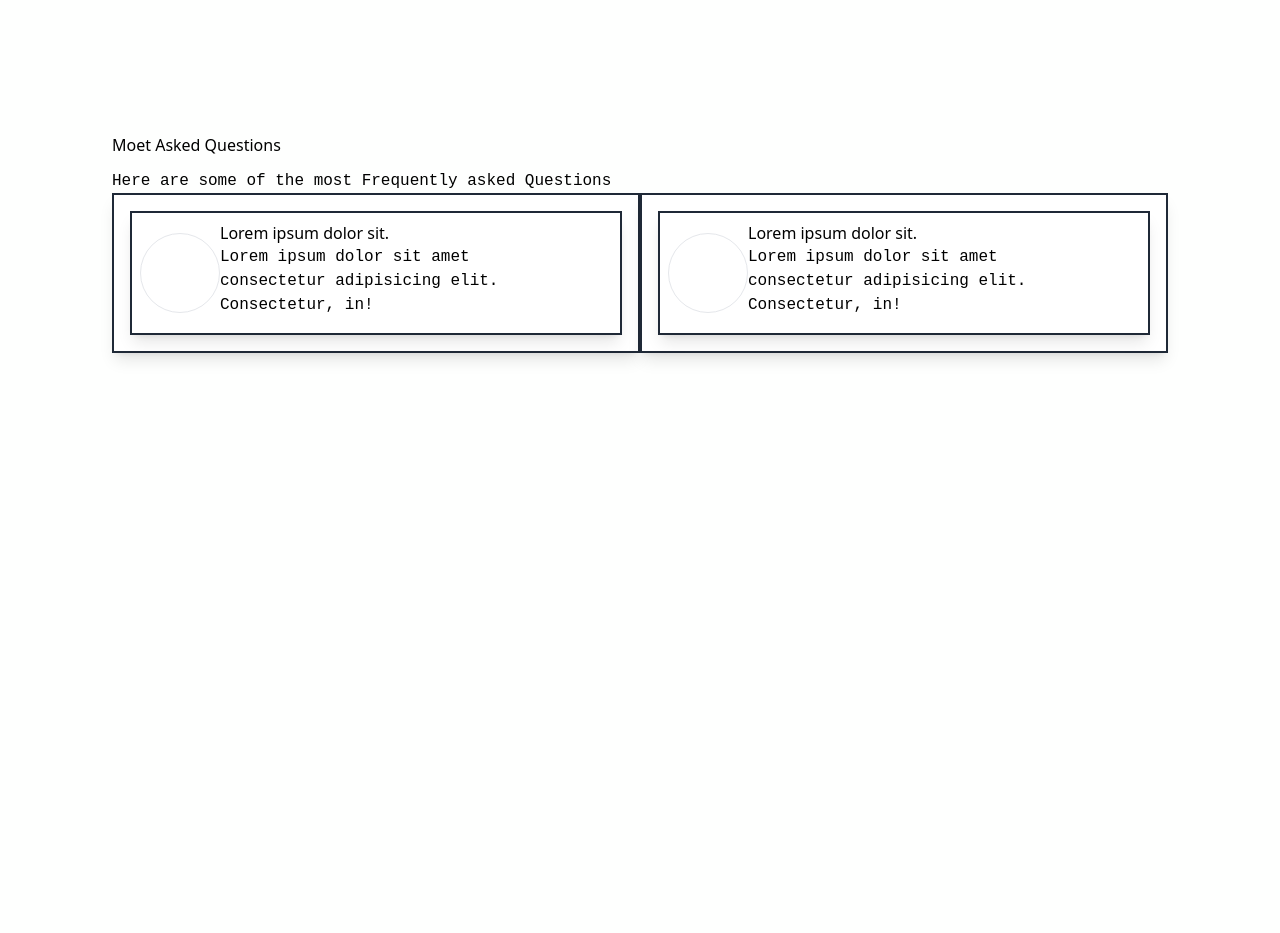
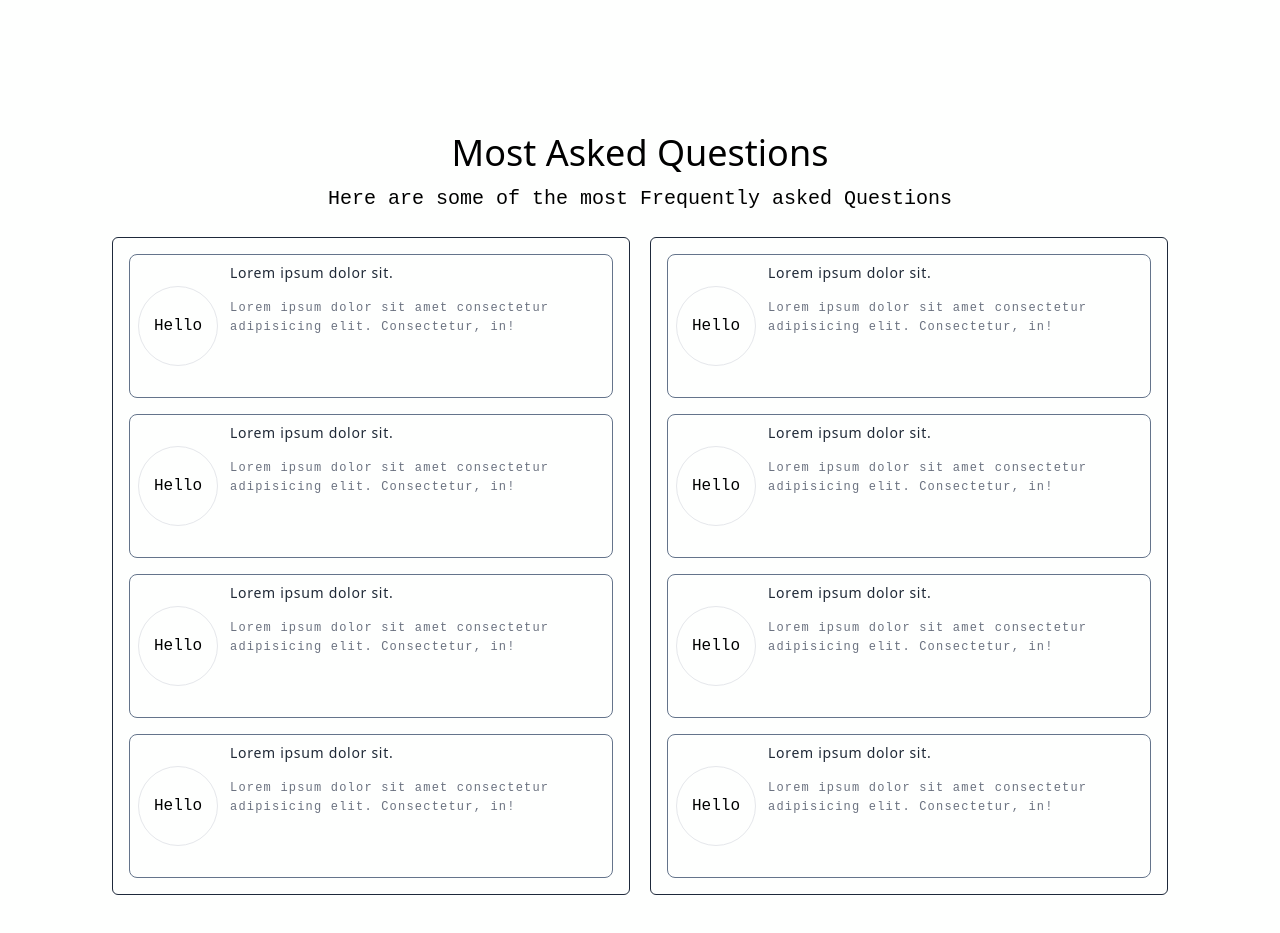
Before and after one commit to MakeMaker-Kit/MAKERMAKER, a React (Vite) app: page / in a window 1280 px wide. Shown: the part 5320-6253 px from the top of the page. Before the commit the page ends 5833 px from the top, so only its background shows below. Built offline with nearby package versions, Linux system fonts and the light colour scheme; what tailwindcss-radix would draw is missing.

Commit message:
Complete add HomeFaqs UI

```diff
--- a/src/components/home/homecontents/homeFaqs/HomeFaqs.tsx
+++ b/src/components/home/homecontents/homeFaqs/HomeFaqs.tsx
@@ -10,31 +10,52 @@ const HomeFaqs = () => {
   const { themeWrapper, XFull, boxFull, containerWrapper } = themes;
   const { largeMarX, marX, padY } = themeWrapper;
   const { flexCol, flexStart, flexRow, flexCenter } = flexLayout;
-  const {} = textStyles;
+  const { textCustom, mainLayout, mainText } = textStyles;
   return (
     <>
       <div className={cx(`${marX} ${padY}  `)}>
-        <div className={cx(`${XFull} ${flexCol}`)}>
+        <div className={cx(`${XFull} ${flexCol} space-y-6`)}>
           {/* FAQS Heading */}
-          <div className={cx(`${flexCol} space-y-3`, `${flexStart}`)}>
-            <h1>Moet Asked Questions</h1>
-            <p>Here are some of the most Frequently asked Questions</p>
+          <div
+            className={cx(
+              `${flexCol} space-y-3`,
+              `${flexCenter}`,
+              `${textCustom} ${mainLayout}`
+            )}
+          >
+            <h1 className={`text-4xl`}>Most Asked Questions</h1>
+            <p className={`text-xl `}>
+              Here are some of the most Frequently asked Questions
+            </p>
           </div>
           {/* FAQS Contents */}
-          <div className={cx(`${flexRow} ${XFull}`)}>
+          <div className={cx(`${flexRow} ${XFull} gap-x-5`)}>
             {Array(2)
               .fill(0)
               .map((i) => (
                 <div
                   key={i}
-                  className={`w-full md:w-full lg:w-five h-40 ${containerWrapper} p-4`}
+                  className={`w-full md:w-full lg:w-five h-auto border border-slate-800 rounded-md  p-4`}
                 >
                   <div className={cx(`${boxFull} ${flexCol} space-y-4`)}>
+                    {Array(4)
+                      .fill(0)
+                      .map((i) => (
                         <div
-                      className={cx(`h-36 ${XFull} ${containerWrapper} p-2`)}
+                          key={i + 1}
+                          className={cx(
+                            `h-36 ${XFull} } p-2`,
+                            `border border-slate-500 rounded-lg `
+                          )}
                         >
-                      <div className={`${boxFull} ${flexRow} items-center`}>
-                        <div className={`w-20 h-20 border rounded-full`}></div>
+                          <div
+                            className={`${boxFull} ${flexRow} items-center space-x-3`}
+                          >
+                            <div className={`w-20 h-20 border rounded-full`}>
+                              <div className={cx(`${boxFull} ${flexCenter}`)}>
+                                <p>Hello</p>
+                              </div>
+                            </div>
                             <div
                               className={cx(
                                 `w-seven max-w-seven h-full rounded-md`
@@ -42,14 +63,24 @@ const HomeFaqs = () => {
                             >
                               <div
                                 className={cx(
-                              `${XFull} ${flexCol} flex  justify-center`
+                                  `${XFull} ${flexCol} flex  justify-center ${mainLayout} ${textCustom} space-y-4`
                                 )}
                               >
                                 <div>
-                              <h1>Lorem ipsum dolor sit.</h1>
+                                  <h1
+                                    className={cx(
+                                      `text-sm tracking-wider text-gray-800`
+                                    )}
+                                  >
+                                    Lorem ipsum dolor sit.
+                                  </h1>
                                 </div>
-                            <div>
-                              <p>
+                                <div className={cx(`max-w-full line-clamp-4`)}>
+                                  <p
+                                    className={cx(
+                                      `text-xs font-light text-gray-500 tracking-widest leading-relaxed`
+                                    )}
+                                  >
                                     Lorem ipsum dolor sit amet consectetur
                                     adipisicing elit. Consectetur, in!
                                   </p>
@@ -58,6 +89,7 @@ const HomeFaqs = () => {
                             </div>
                           </div>
                         </div>
+                      ))}
                   </div>
                 </div>
               ))}
```
Lines whose indentation alone changed are shown as unchanged.
